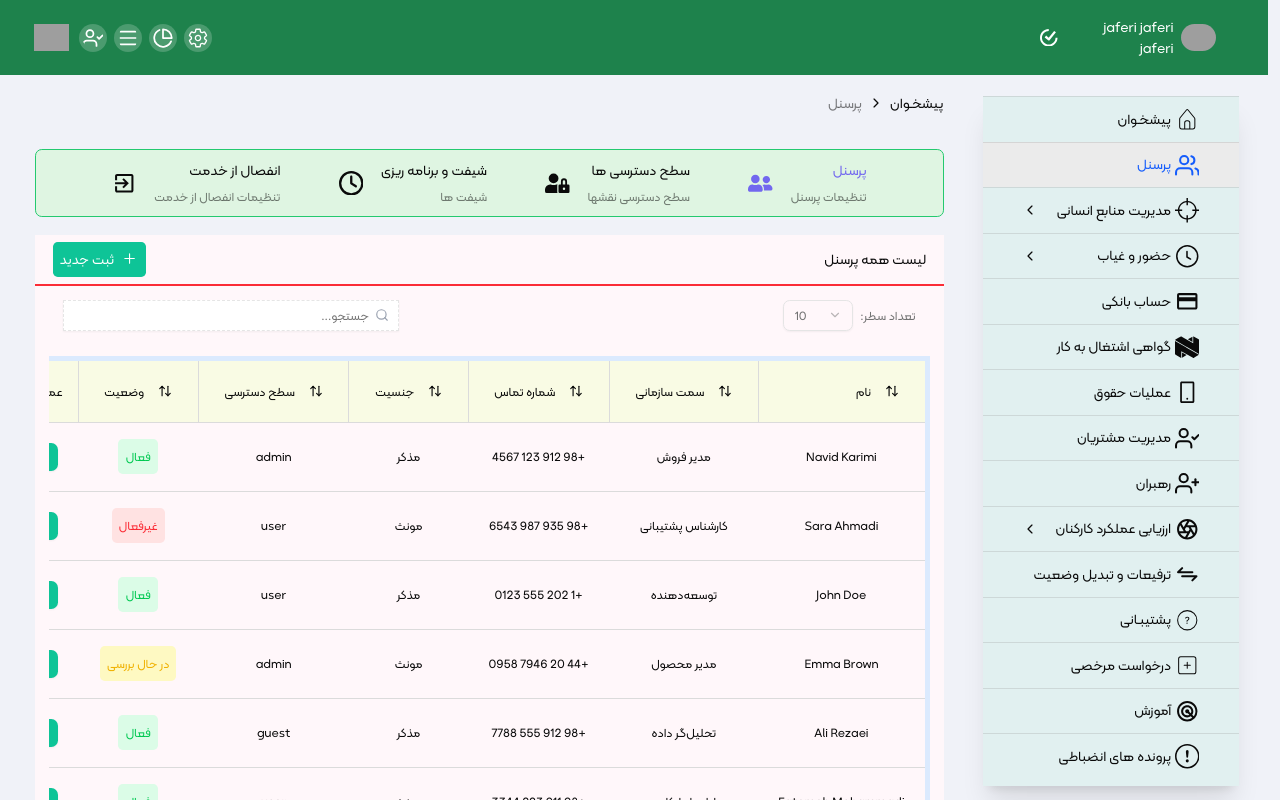
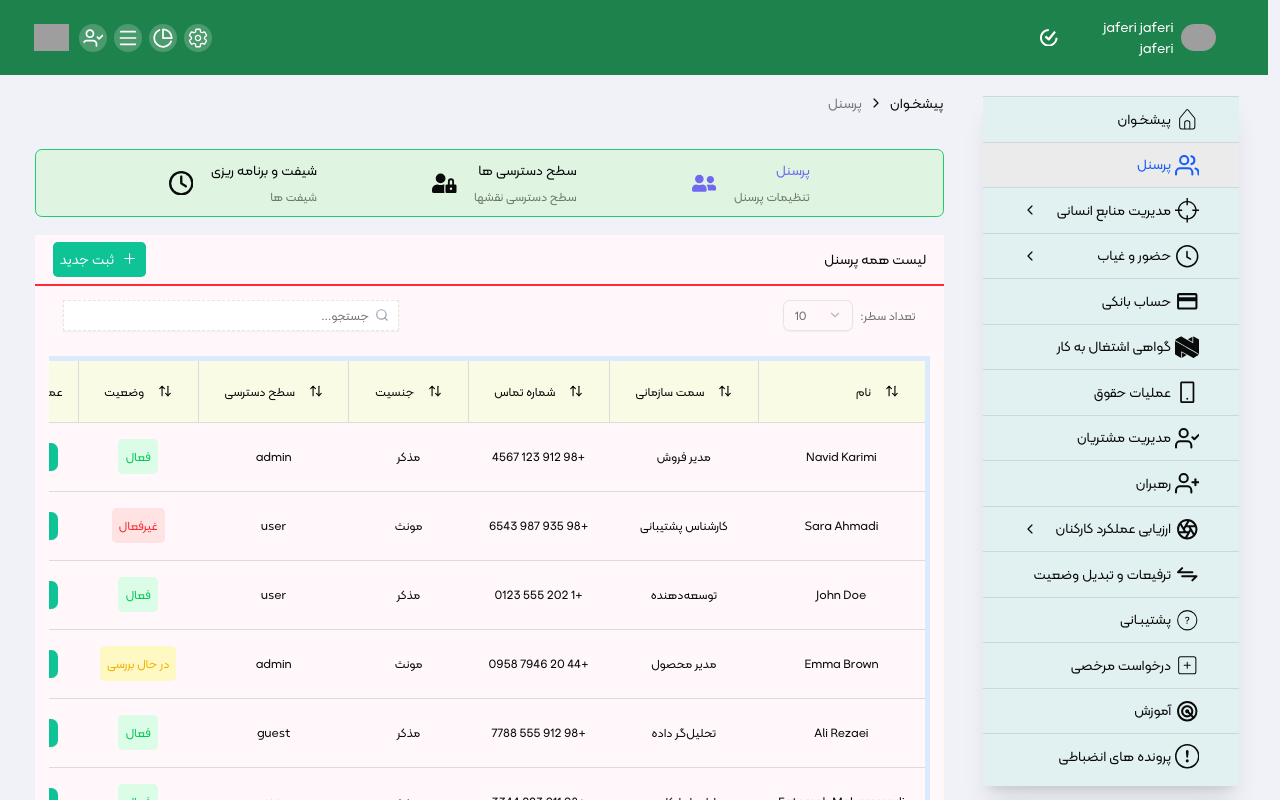
Before and after one commit to NavidVafaeiMajd/dashboard, a React (Vite) app: page /staff in a window 1280 px wide. Shown: the top 800 px of the page. Built offline with nearby package versions, Linux system fonts and the light colour scheme; grey boxes are pictures that could not be loaded.

Commit message:
remove exit type

```diff
--- a/src/components/pages/Staff/LayoutStaffList.tsx
+++ b/src/components/pages/Staff/LayoutStaffList.tsx
@@ -5,7 +5,6 @@ import Smartwizard from "../../shared/Smartwizard";
 import { FaUserFriends } from "react-icons/fa";
 import { FaUserLock } from "react-icons/fa";
 import { FaRegClock } from "react-icons/fa6";
-import { IoMdExit } from "react-icons/io";
 import { Outlet } from "react-router-dom";
 const LayoutStaffList = () => {
    const location = useLocation();
@@ -46,15 +45,7 @@ const LayoutStaffList = () => {
                            "office-shifts",
                            "شیفت و برنامه ریزی",
                            " شیفت ها",
-                        ],
-                        [
-                           <>
-                              <IoMdExit className="w-7 h-7" />
-                           </>,
-                           "employ-exit",
-                           "انفصال از خدمت",
-                           "تنظیمات انفصال از خدمت",
-                        ],
+                        ]
                      ]}
                   />
                </div>
```
